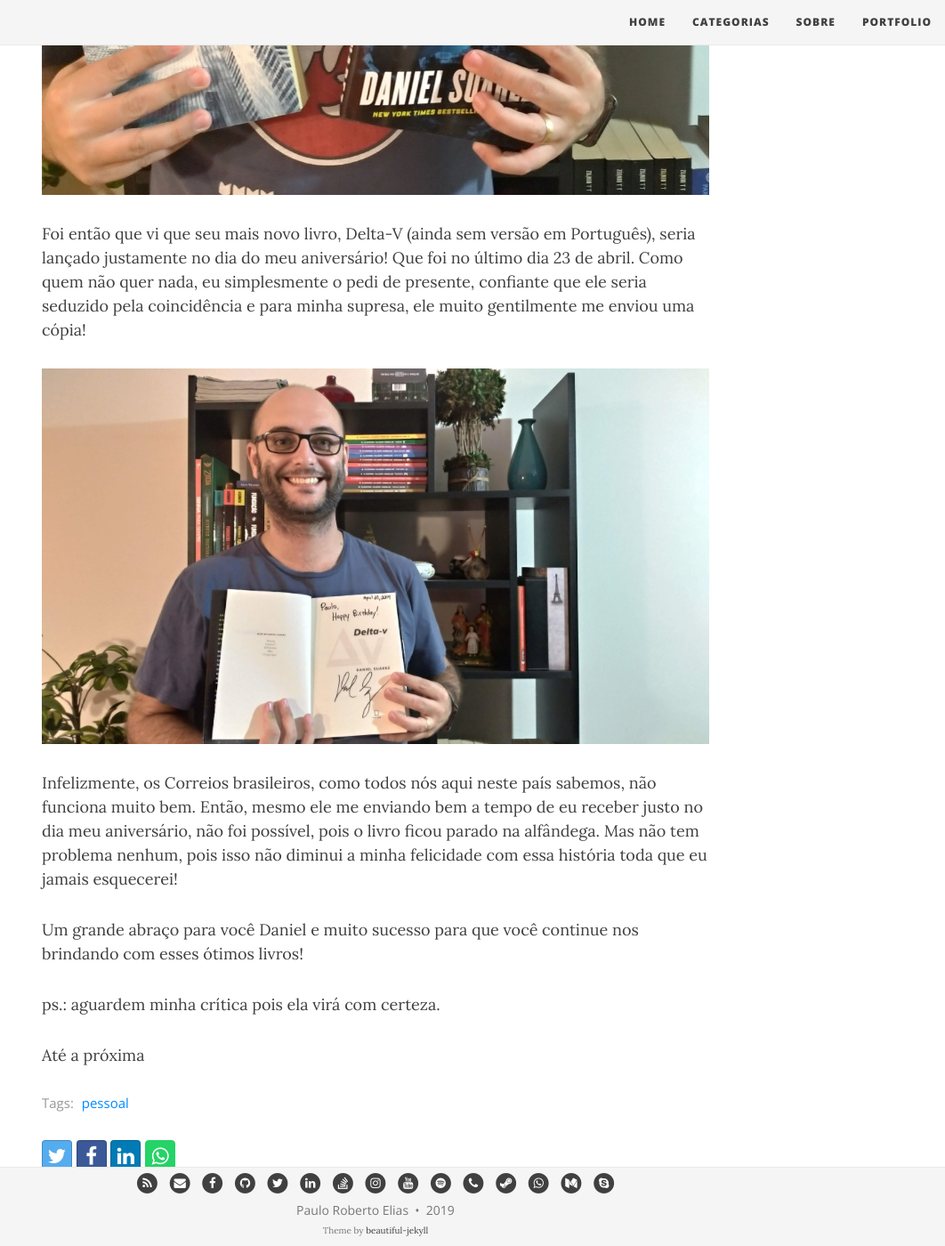
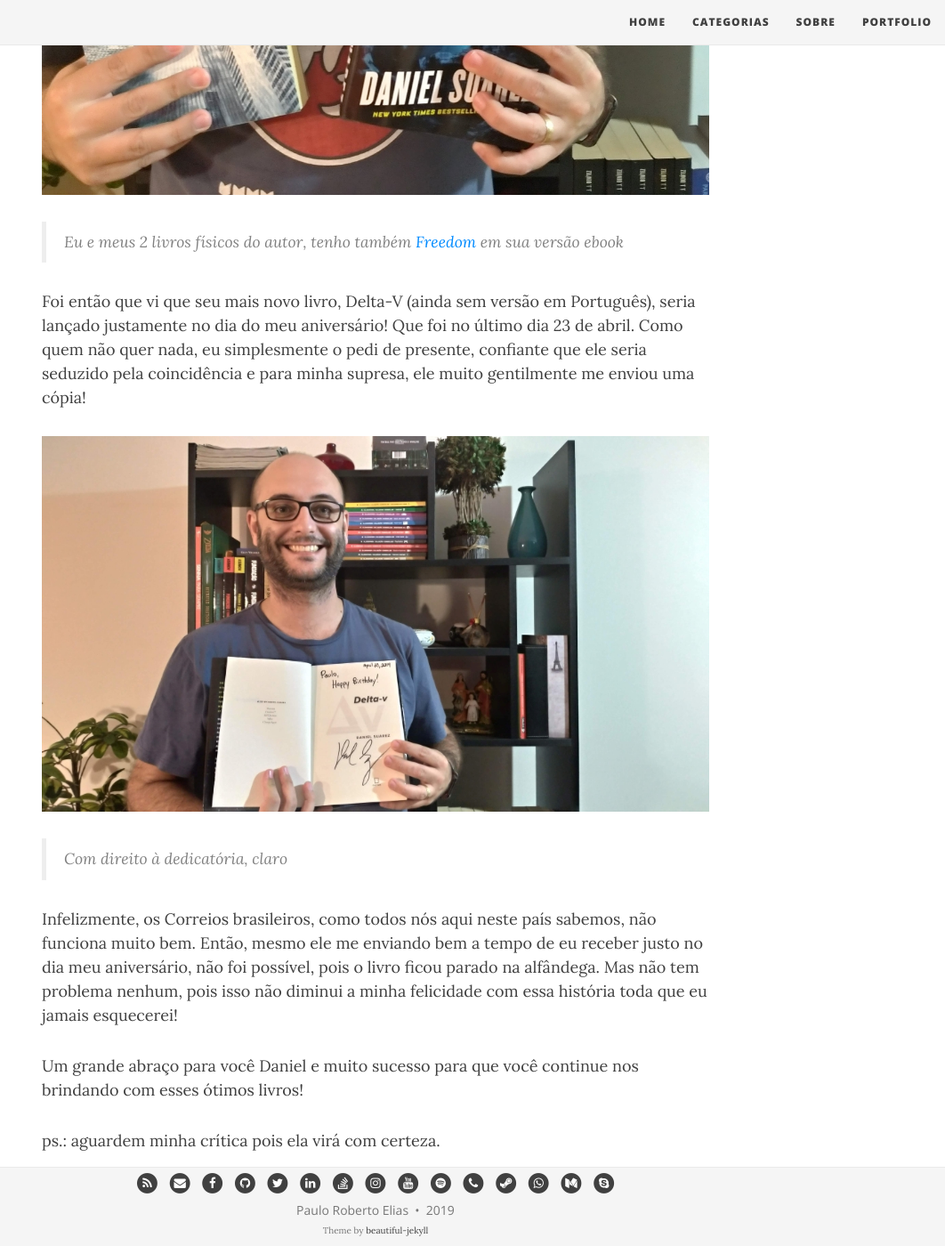
Before and after one commit to PRElias/paulorobertoelias.com.br, a Jekyll site: the page built from _posts/2019-05-19-presente-aniversario-internacional.md, in a window 1280 px wide and 1400 px high, scrolled down 1557 px. Shown: the whole window at 89% size, without its empty margins (218-1280 px from the left). Built offline with Jekyll 4.4.1, drawn with Linux system fonts in a browser that asks for light colours; nearby versions of some CDN libraries; comment, search, counter and statistics services are not loaded.

Commit message:
revisão

```diff
--- a/_posts/2019-05-19-presente-aniversario-internacional.md
+++ b/_posts/2019-05-19-presente-aniversario-internacional.md
@@ -15,9 +15,13 @@ Eu comecei a acompanhá-lo depois de ler um de seus livros, chamado [Daemon](htt
 
 ![image](../img/deltav-01.jpg){: .align-center}
 
+> Eu e meus 2 livros físicos do autor, tenho também [Freedom](https://www.amazon.com.br/dp/B004IPQEAS/ref=dp-kindle-redirect?_encoding=UTF8&btkr=1) em sua versão ebook
+
 Foi então que vi que seu mais novo livro, Delta-V (ainda sem versão em Português), seria lançado justamente no dia do meu aniversário! Que foi no último dia 23 de abril. Como quem não quer nada, eu simplesmente o pedi de presente, confiante que ele seria seduzido pela coincidência e para minha supresa, ele muito gentilmente me enviou uma cópia!
 
 ![image](../img/deltav-02.jpg){: .align-center}
+
+> Com direito à dedicatória, claro
 
 Infelizmente, os Correios brasileiros, como todos nós aqui neste país sabemos, não funciona muito bem. Então, mesmo ele me enviando bem a tempo de eu receber justo no dia meu aniversário, não foi possível, pois o livro ficou parado na alfândega. Mas não tem problema nenhum, pois isso não diminui a minha felicidade com essa história toda que eu jamais esquecerei!
 
```
